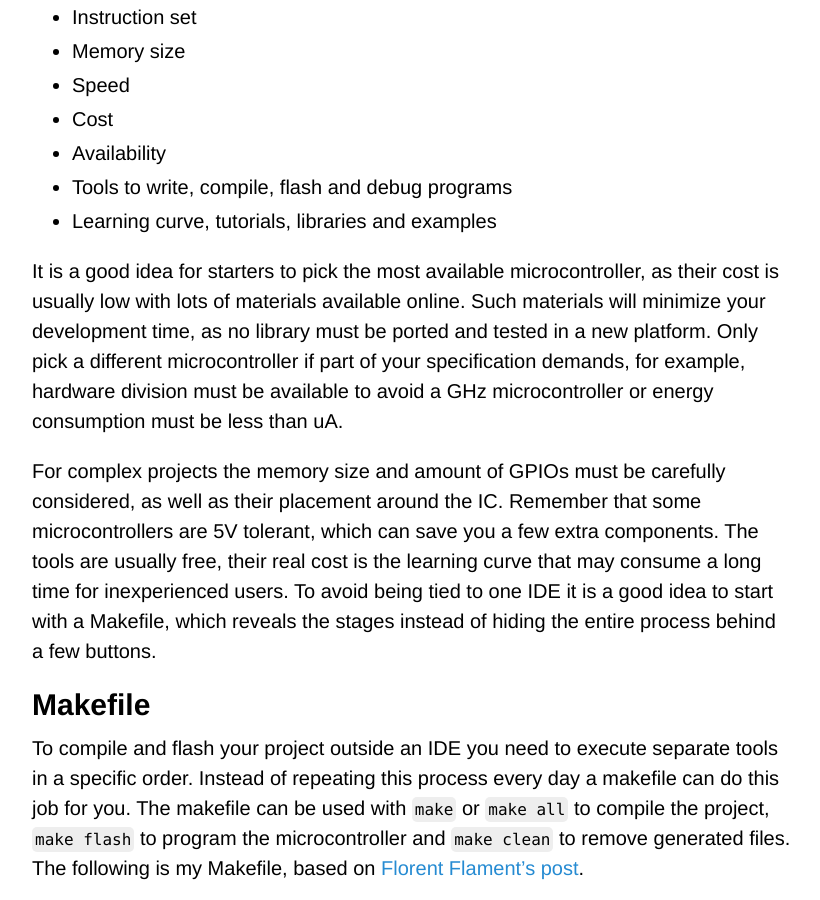
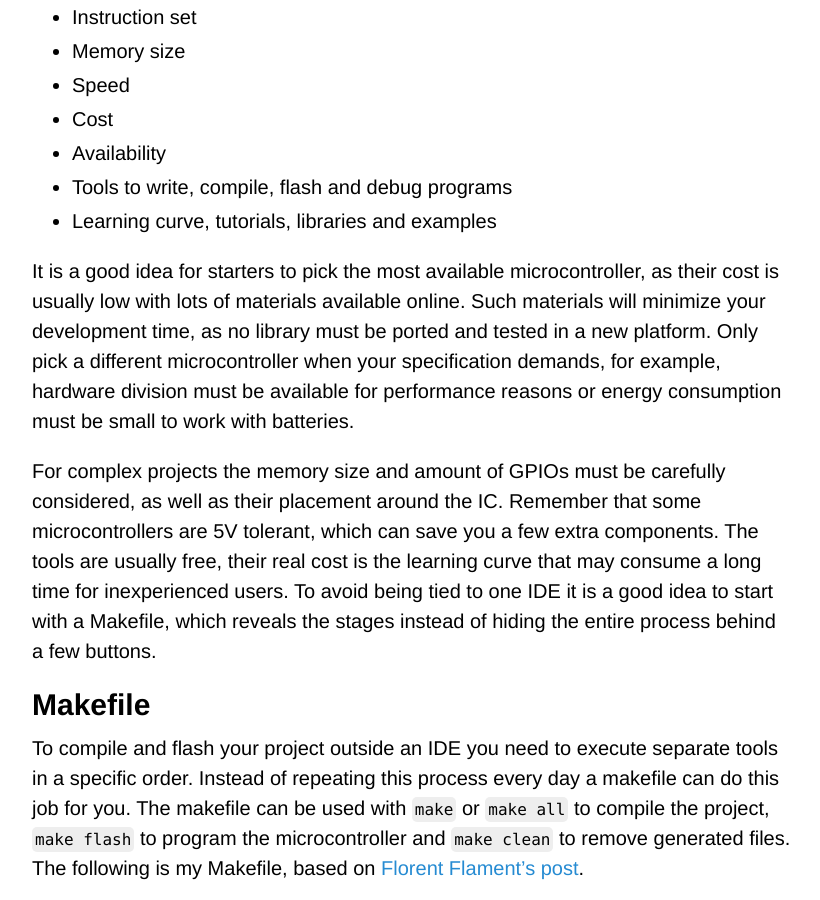
Before and after one commit to Maumagnaguagno/maumagnaguagno.github.io, a Jekyll site: the page built from baremetal.md, in a window 1280 px wide and 900 px high, scrolled down 908 px. Shown: the whole window, without its empty margins (228-1048 px from the left). Built offline with Jekyll 4.4.1, drawn with Linux system fonts in a browser that asks for light colours; our own code applies the rules of GitHub Pages for plain Markdown files.

Commit message:
Improve microcontroller requirements text in Bare Metal

```diff
--- a/baremetal.md
+++ b/baremetal.md
@@ -33,7 +33,7 @@ Such features may include:
 
 It is a good idea for starters to pick the most available microcontroller, as their cost is usually low with lots of materials available online.
 Such materials will minimize your development time, as no library must be ported and tested in a new platform.
-Only pick a different microcontroller if part of your specification demands, for example, hardware division must be available to avoid a GHz microcontroller or energy consumption must be less than uA.
+Only pick a different microcontroller when your specification demands, for example, hardware division must be available for performance reasons or energy consumption must be small to work with batteries.
 
 For complex projects the memory size and amount of GPIOs must be carefully considered, as well as their placement around the IC.
 Remember that some microcontrollers are 5V tolerant, which can save you a few extra components.
```
